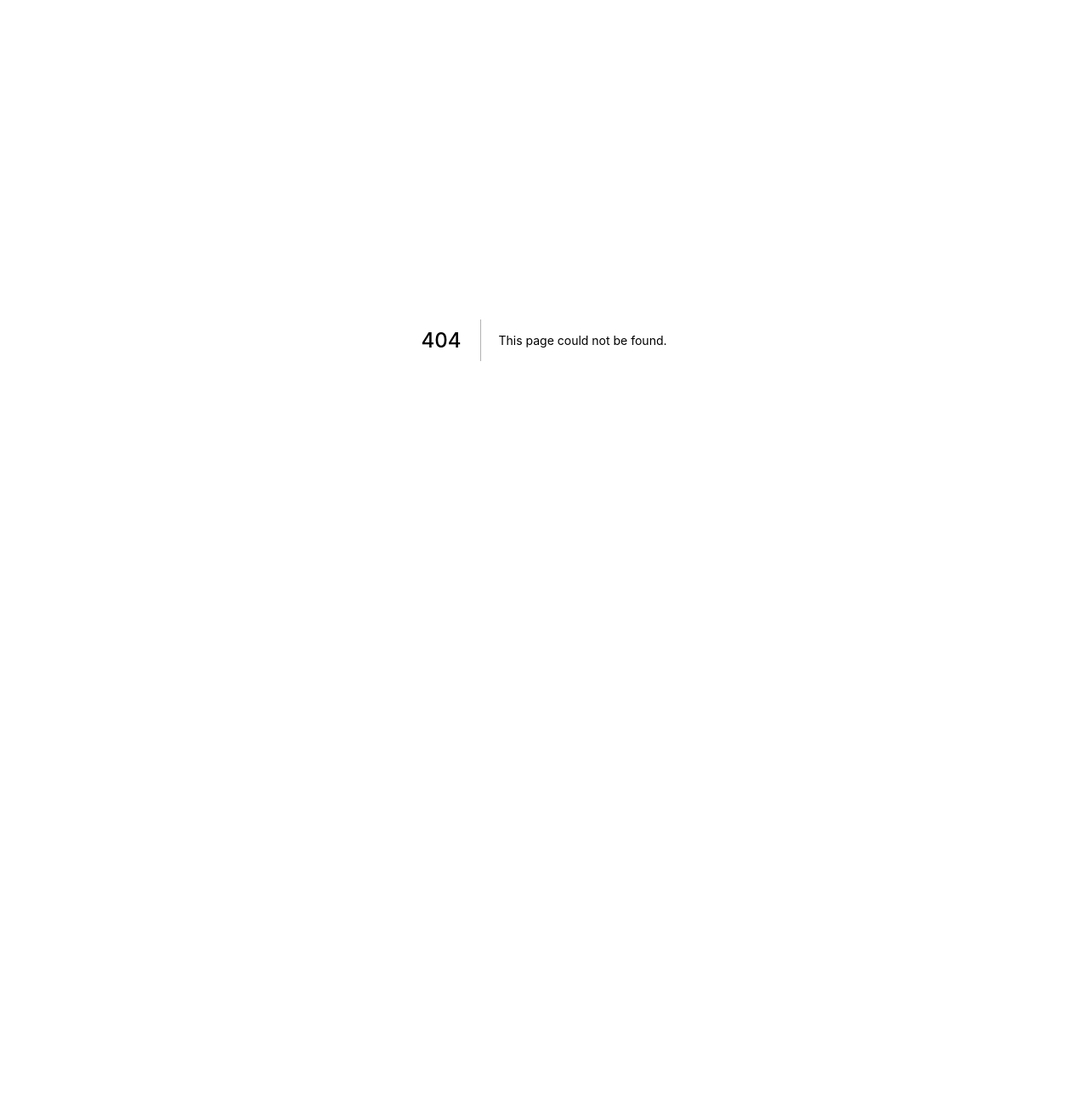
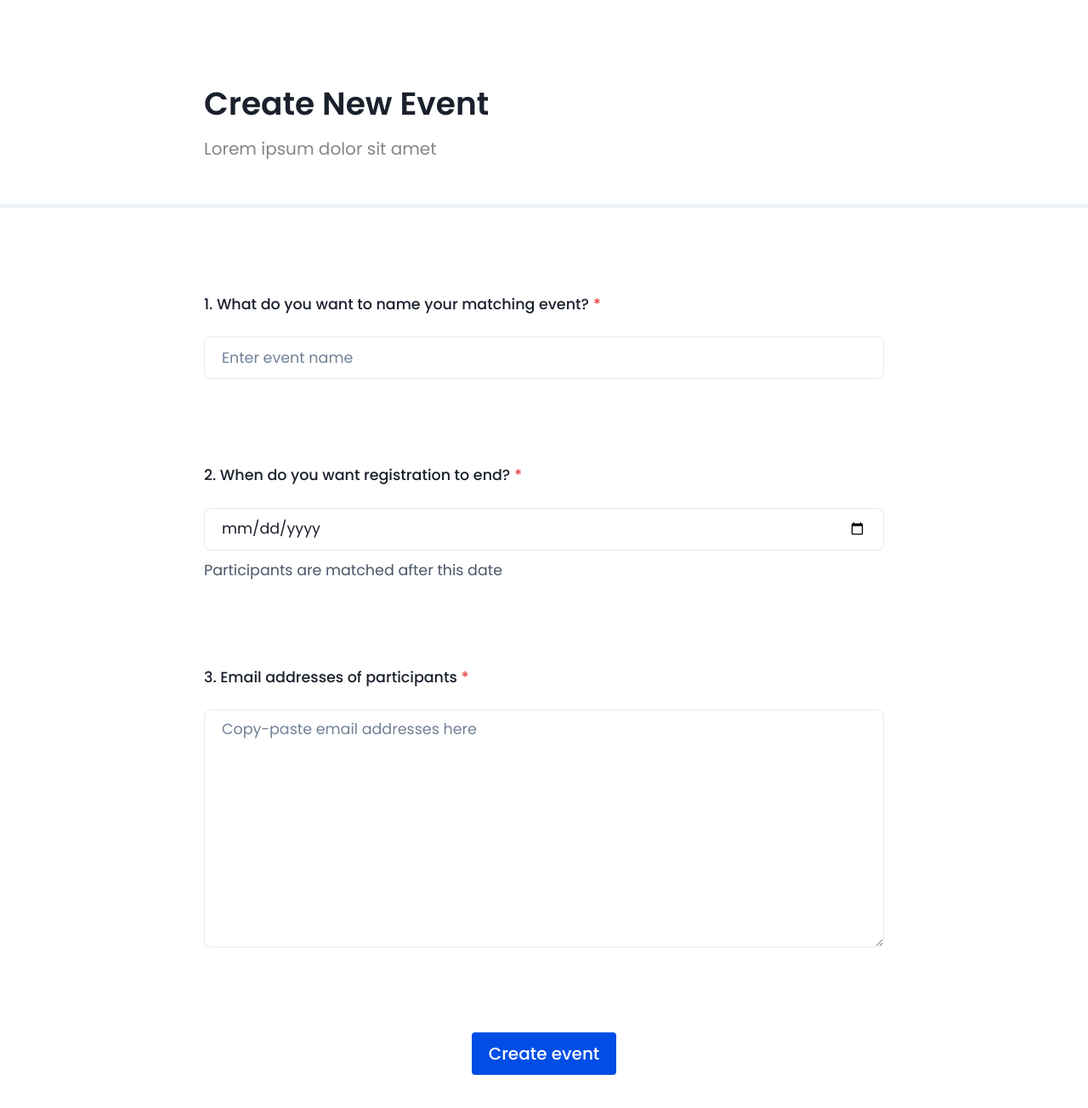
Before and after one commit to UPenn-MOSA-Hackathon-Gang-of-Three/penn-pal-frontend, a Next.js app: page /event/new in a window 1280 px wide. Before the commit this address had no page. Shown: the top 1304 px of the page at 85% size. Before the commit the page ends 800 px from the top, so only its background shows below. Built offline with nearby package versions, Linux system fonts and the light colour scheme.

Commit message:
Created create new event form

```diff
--- /dev/null
+++ b/components/createEventForm/index.tsx
@@ -0,0 +1,156 @@
+import { useRef } from 'react';
+import * as Yup from 'yup';
+import { Formik, Form, Field } from 'formik';
+import {
+  VStack,
+  FormControl,
+  FormLabel,
+  FormHelperText,
+  FormErrorMessage,
+  Input,
+  Textarea,
+  Button,
+} from '@chakra-ui/react';
+
+import { FormikValues, FormikErrors } from 'formik';
+
+const CreateEventSchema = Yup.object().shape({
+  eventName: Yup.string().required('Field is required'),
+  closingDate: Yup.string().required('Field is required'),
+  emails: Yup.string().required('Field is required'),
+});
+
+const calcProgress = (
+  values: FormikValues,
+  errors: FormikErrors<any>,
+  hasValidEmail: boolean
+): number => {
+  const totalFields = Object.keys(values).length;
+  const validFields = Object.keys(values).filter(
+    field =>
+      !errors[field] &&
+      Boolean(values[field]) &&
+      (field !== 'emails' || hasValidEmail)
+  ).length;
+
+  return Math.floor((validFields / totalFields) * 100);
+};
+
+const validateEmails = (emailsStr: string): string[] => {
+  const potentialEmails = emailsStr.split(/[\s,]+/);
+  return potentialEmails.filter(
+    email => Boolean(email) && /^[\w-\.]+@([\w-]+\.)+[\w-]{2,4}$/.test(email)
+  );
+};
+
+type Props = {
+  onProgressChange: Function;
+  onSubmit: Function;
+};
+
+const CreateEventForm = ({ onProgressChange, onSubmit }: Props) => {
+  const progressRef = useRef(0);
+
+  return (
+    <Formik
+      initialValues={{
+        eventName: '',
+        closingDate: '',
+        emails: '',
+      }}
+      onSubmit={values =>
+        onSubmit({ ...values, emails: validateEmails(values.emails) })
+      }
+      validationSchema={CreateEventSchema}
+    >
+      {({ handleSubmit, values, errors, touched }) => {
+        const validEmails = validateEmails(values.emails);
+        const newProgress = calcProgress(
+          values,
+          errors,
+          Boolean(validEmails.length)
+        );
+
+        if (progressRef.current !== newProgress) {
+          onProgressChange(newProgress);
+          progressRef.current = newProgress;
+        }
+
+        return (
+          <Form onSubmit={handleSubmit} noValidate>
+            <VStack spacing={{ base: 16, lg: 20 }}>
+              <FormControl
+                isRequired
+                isInvalid={!!errors.eventName && touched.eventName}
+              >
+                <FormLabel htmlFor='eventName' fontSize='sm' mb={5}>
+                  1. What do you want to name your matching event?
+                </FormLabel>
+                <Field
+                  as={Input}
+                  id='eventName'
+                  name='eventName'
+                  type='text'
+                  placeholder='Enter event name'
+                  fontSize='sm'
+                />
+                <FormErrorMessage>{errors.closingDate}</FormErrorMessage>
+              </FormControl>
+
+              <FormControl
+                isRequired
+                isInvalid={!!errors.closingDate && touched.closingDate}
+              >
+                <FormLabel htmlFor='closingDate' fontSize='sm' mb={5}>
+                  2. When do you want registration to end?
+                </FormLabel>
+                <Field
+                  as={Input}
+                  id='closingDate'
+                  name='closingDate'
+                  type='date'
+                  placeholder='Enter date'
+                  fontSize='sm'
+                />
+                <FormHelperText>
+                  Participants are matched after this date
+                </FormHelperText>
+                <FormErrorMessage>{errors.closingDate}</FormErrorMessage>
+              </FormControl>
+
+              <FormControl
+                isRequired
+                isInvalid={!!errors.emails && touched.emails}
+              >
+                <FormLabel htmlFor='emails' fontSize='sm' mb={5}>
+                  3. Email addresses of participants
+                </FormLabel>
+                <Field
+                  as={Textarea}
+                  id='emails'
+                  name='emails'
+                  type='textarea'
+                  placeholder='Copy-paste email addresses here'
+                  fontSize='sm'
+                  height='3xs'
+                />
+                {validEmails.length || touched.emails ? (
+                  <FormHelperText>
+                    {validEmails.length} email(s) found
+                  </FormHelperText>
+                ) : null}
+                <FormErrorMessage>{errors.closingDate}</FormErrorMessage>
+              </FormControl>
+
+              <Button type='submit' colorScheme='pennBlue'>
+                Create event
+              </Button>
+            </VStack>
+          </Form>
+        );
+      }}
+    </Formik>
+  );
+};
+
+export default CreateEventForm;
--- a/package.json
+++ b/package.json
@@ -14,12 +14,14 @@
     "@emotion/styled": "^11.10.4",
     "@fontsource/poppins": "^4.5.9",
     "bootstrap": "^5.2.1",
+    "formik": "^2.2.9",
     "framer-motion": "^7.3.2",
     "lottie-react": "^2.3.1",
     "next": "12.2.5",
     "react": "18.2.0",
     "react-dom": "18.2.0",
-    "react-router-dom": "^6.3.0"
+    "react-router-dom": "^6.3.0",
+    "yup": "^0.32.11"
   },
   "devDependencies": {
     "@types/node": "18.7.16",
--- /dev/null
+++ b/pages/event/new.tsx
@@ -0,0 +1,57 @@
+import { useState } from 'react';
+import {
+  SlideFade,
+  Container,
+  Box,
+  Heading,
+  Text,
+  Progress,
+} from '@chakra-ui/react';
+
+import CreateEventForm from 'components/createEventForm';
+
+import type { NextPage } from 'next';
+
+const NewEvent: NextPage = () => {
+  const [progress, setProgress] = useState<number>(0);
+
+  return (
+    <SlideFade in offsetY='100vh'>
+      <Box
+        position='sticky'
+        top={0}
+        pt={{ base: 7, lg: 20 }}
+        bg='white'
+        zIndex={1}
+      >
+        <Container maxW={{ base: '100%', lg: '2xl' }} mb={{ base: 7, lg: 10 }}>
+          <Heading fontSize={{ base: 'lg', lg: '3xl' }} fontWeight='600'>
+            Create New Event
+          </Heading>
+          <Text
+            mt={3}
+            color='blackAlpha.600'
+            fontSize={{ base: 'sm', lg: 'md' }}
+          >
+            Lorem ipsum dolor sit amet
+          </Text>
+        </Container>
+        <Progress
+          value={progress}
+          size='xs'
+          hasStripe
+          isAnimated
+          colorScheme='pennBlue'
+        />
+      </Box>
+      <Container maxW={{ base: '100%', lg: '2xl' }} py={{ base: 12, lg: 20 }}>
+        <CreateEventForm
+          onProgressChange={setProgress}
+          onSubmit={console.log}
+        />
+      </Container>
+    </SlideFade>
+  );
+};
+
+export default NewEvent;
--- a/utils/theme/index.ts
+++ b/utils/theme/index.ts
@@ -1,6 +1,7 @@
 import '@fontsource/poppins/300.css';
 import '@fontsource/poppins/400.css';
 import '@fontsource/poppins/500.css';
+import '@fontsource/poppins/600.css';
 import '@fontsource/poppins/700.css';
 
 // import { createTheme } from '@mui/material';
```
Also changed, not shown: components/button/index.tsx (+4 -7 lines), components/buttonLink/index.tsx (added, +39 -0 lines), pages/index.tsx (+8 -6 lines), 1 other file (tests, documents, lock files or other folders).
